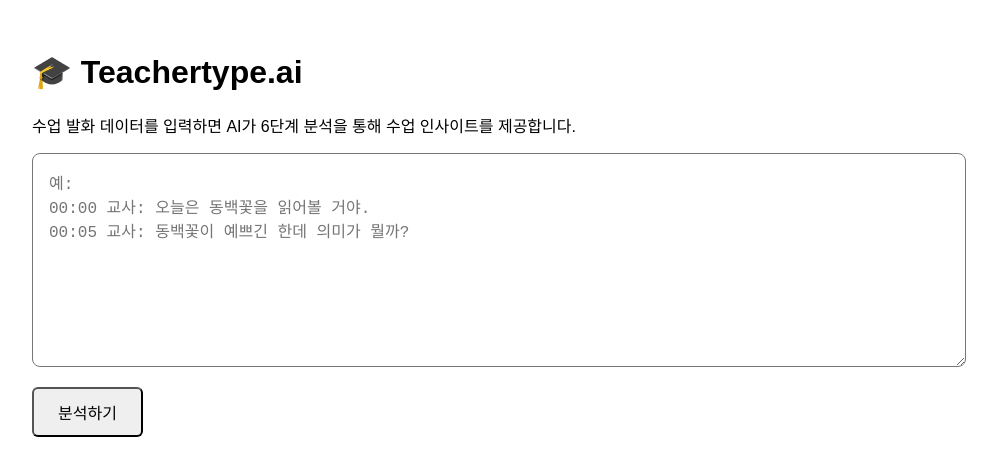
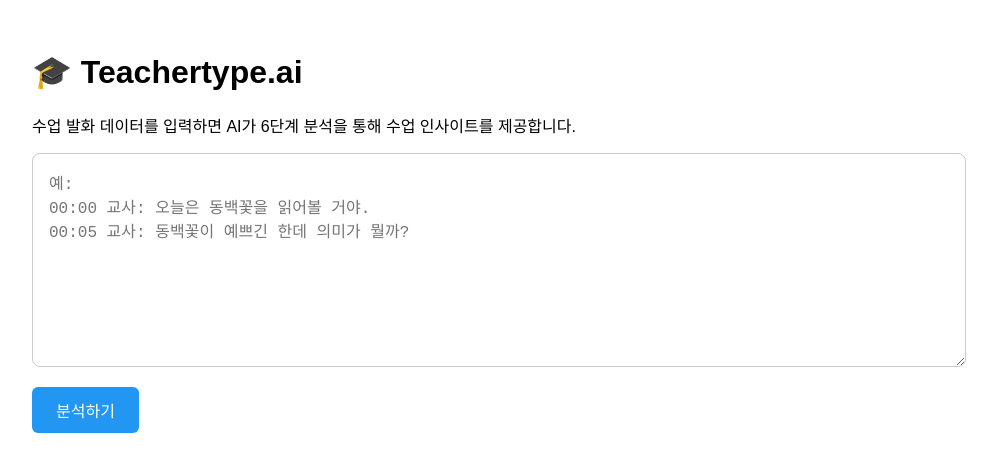
Before and after one commit to JunseongHong88/teachertype.ai, a React (Create React App) app in the folder client/: page / in a window 1280 px wide. Shown: the top 476 px of the page, without its empty margins (158-1155 px from the left). Built offline with nearby package versions, Linux system fonts and the light colour scheme.

Commit message:
fix: use relative fetch URL for production

```diff
--- a/client/src/App.js
+++ b/client/src/App.js
@@ -1,4 +1,3 @@
-// client/src/App.js
 import React, { useState } from 'react';
 
 function App() {
@@ -12,7 +11,7 @@
     setSections([]);
 
     try {
-      const response = await fetch('http://localhost:3001/analyze', {
+      const response = await fetch('/analyze', {
         method: 'POST',
         headers: { 'Content-Type': 'application/json' },
         body: JSON.stringify({ text })
@@ -22,7 +21,12 @@
       setSections(parsed);
     } catch (err) {
       console.error('분석 실패:', err);
-      setSections([{ title: '오류', content: '서버 연결 또는 GPT 분석 중 오류가 발생했습니다.' }]);
+      setSections([
+        {
+          title: '❌ 오류',
+          content: '서버 연결 또는 GPT 분석 중 오류가 발생했습니다.\n관리자에게 문의하세요.',
+        },
+      ]);
     } finally {
       setLoading(false);
     }
@@ -41,11 +45,28 @@
         placeholder={`예:
 00:00 교사: 오늘은 동백꽃을 읽어볼 거야.
 00:05 교사: 동백꽃이 예쁘긴 한데 의미가 뭘까?`}
-        style={{ width: '100%', padding: '1rem', fontSize: '1rem', marginBottom: '1rem', borderRadius: '8px' }}
+        style={{
+          width: '100%',
+          padding: '1rem',
+          fontSize: '1rem',
+          marginBottom: '1rem',
+          borderRadius: '8px',
+          border: '1px solid #ccc',
+        }}
       />
       <br />
 
-      <button onClick={handleAnalyze} style={{ padding: '0.7rem 1.5rem', fontSize: '1rem', borderRadius: '6px' }}>
+      <button
+        onClick={handleAnalyze}
+        style={{
+          padding: '0.7rem 1.5rem',
+          fontSize: '1rem',
+          borderRadius: '6px',
+          backgroundColor: '#2196F3',
+          color: 'white',
+          border: 'none',
+        }}
+      >
         {loading ? '분석 중...' : '분석하기'}
       </button>
 
@@ -53,7 +74,16 @@
         <div style={{ marginTop: '2rem' }}>
           <h2>📊 분석 결과</h2>
           {sections.map((s, idx) => (
-            <div key={idx} style={{ background: '#f9f9f9', padding: '1rem', borderLeft: '5px solid #2196F3', marginBottom: '1rem', borderRadius: '6px' }}>
+            <div
+              key={idx}
+              style={{
+                background: '#f9f9f9',
+                padding: '1rem',
+                borderLeft: '5px solid #2196F3',
+                marginBottom: '1rem',
+                borderRadius: '6px',
+              }}
+            >
               <h4>{s.title}</h4>
               <pre style={{ whiteSpace: 'pre-wrap', fontSize: '0.9rem' }}>{s.content}</pre>
             </div>
```
Also changed, not shown: 7 other files (tests, documents, lock files or other folders).
